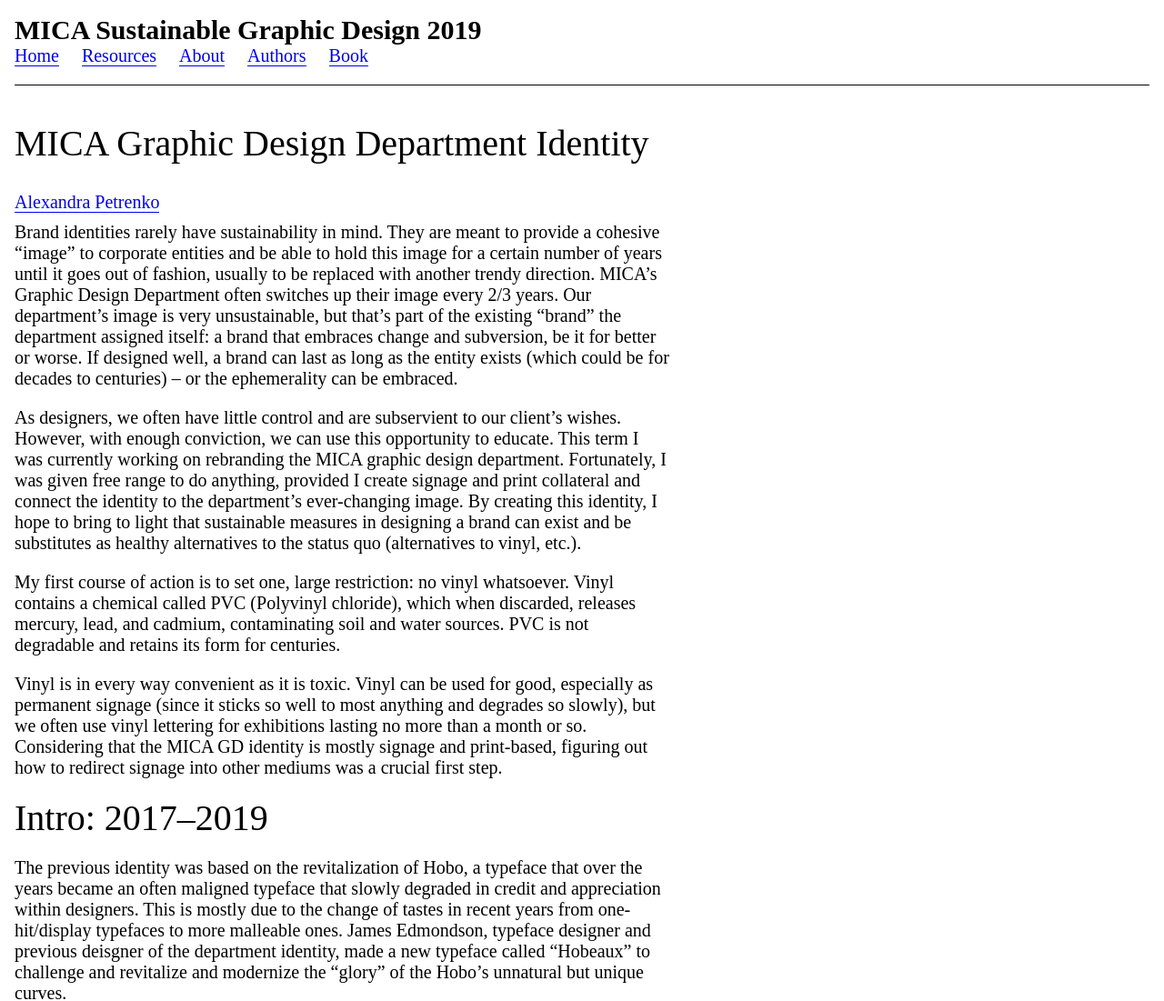
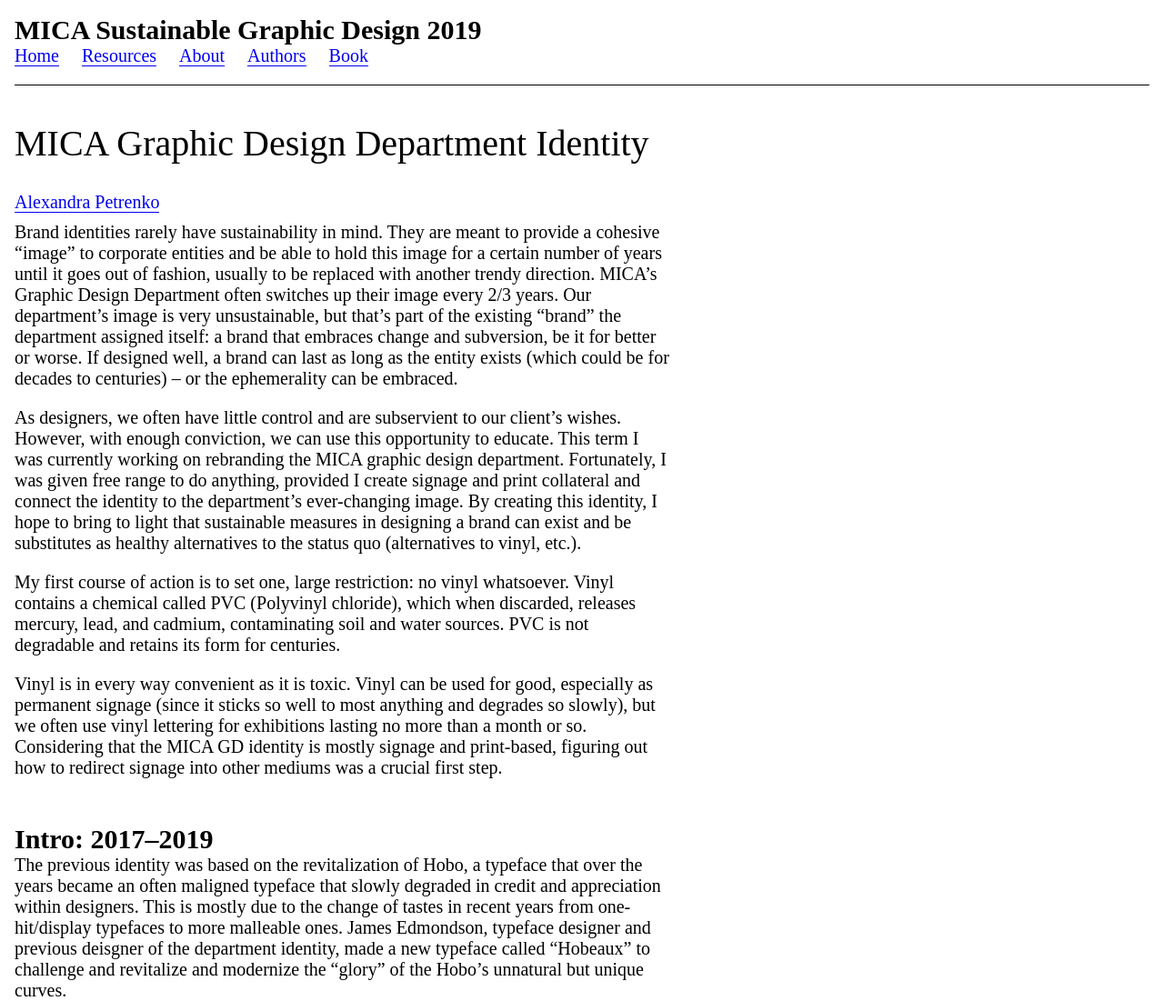
Before and after one commit to gd314-sgd/publication, a Jekyll site: the page built from _entries/design-department-identity.md, in a window 1280 px wide. Shown: the top 1101 px of the page at 91% size. Built offline with Jekyll 4.4.1, drawn with Linux system fonts in a browser that asks for light colours; grey boxes are pictures that could not be loaded.

Commit message:
Fix Alex's markdown

```diff
--- a/_entries/design-department-identity.md
+++ b/_entries/design-department-identity.md
@@ -12,7 +12,7 @@
 
 Vinyl is in every way convenient as it is toxic. Vinyl can be used for good, especially as permanent signage (since it sticks so well to most anything and degrades so slowly), but we often use vinyl lettering for exhibitions lasting no more than a month or so. Considering that the MICA GD identity is mostly signage and print-based, figuring out how to redirect signage into other mediums was a crucial first step.
 
-# Intro: 2017–2019
+## Intro: 2017–2019
 The previous identity was based on the revitalization of Hobo, a typeface that over the years became an often maligned typeface that slowly degraded in credit and appreciation within designers. This is mostly due to the change of tastes in recent years from one-hit/display typefaces to more malleable ones. James Edmondson, typeface designer and previous deisgner of the department identity, made a new typeface called "Hobeaux" to challenge and revitalize and modernize the "glory" of the Hobo's unnatural but unique curves.
 
 ![2017–2019 Signage](Hobeaux_1.JPG)
@@ -26,7 +26,7 @@
 ![2017–2019 Collateral](WSChecklist.jpg)
 ![2017–2019 Collateral2](ResourceGuide_Scholarships_Update.jpg)
 
-# Consideration: 2019–???
+## Consideration: 2019–???
 ![Main signage](MakerGiza_GraphicDesign_Signage.png)
 
 ![Deconstruction of "Giza" typeface](Deconstruction_0.png)
@@ -42,7 +42,7 @@
 
 It might not seem as though choosing typefaces is something to be "sustainable" about, but we often forget that saving time is just as sustainable as conserving materials and energy. Sustainability doesn't necessarily equate to resources but rather sustainable design practices and productions. Our main resource is time, and if there is a way to save/conserve time, then its sustainable. Typeface choice is mainly arbitrary other than for aesthetic differences. Removing this process would clear time to conserve energy for more important tasks (or just to finally relax!).
 
-# Passive vs. Active Audience Participation
+## Passive vs. Active Audience Participation
  In order for a brand to be sustainable, one could argue that
  What I've showed so far are just permutations/varities of a system that is designed to be interchangable.
 
```
